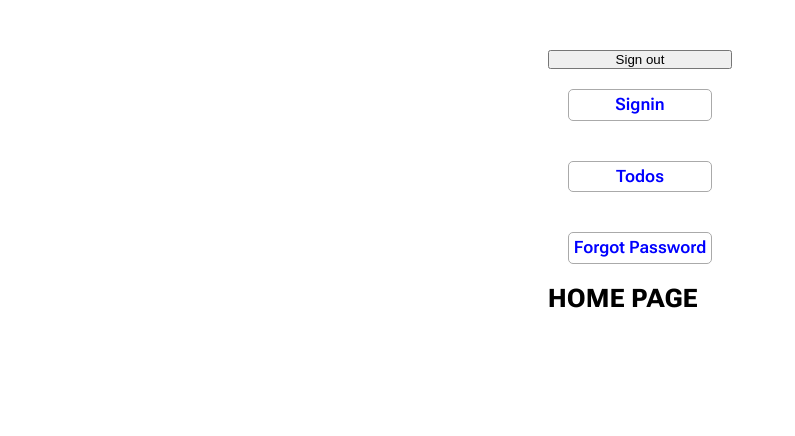
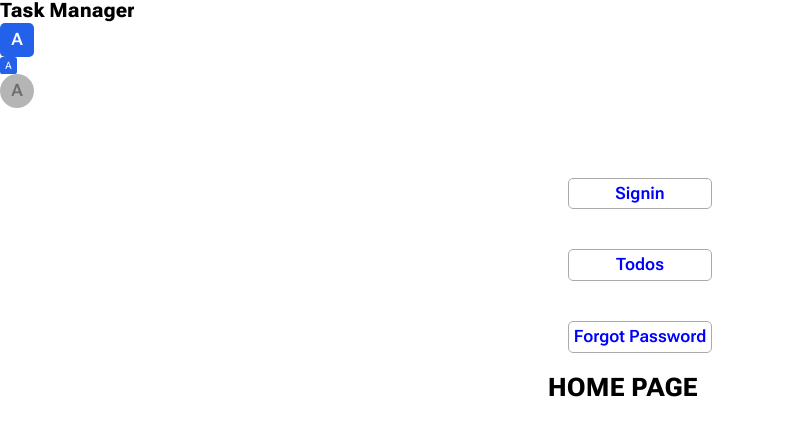
Before and after one commit to webioann/sandbox_prisma, a Next.js app: page / in a window 1280 px wide. Shown: the top 436 px of the page, without its empty margins (0-795 px from the left). Built offline with nearby package versions, Linux system fonts and the light colour scheme; no server answers.

Commit message:
start created first components

```diff
--- a/app/page.tsx
+++ b/app/page.tsx
@@ -1,18 +1,44 @@
 import Link from "next/link"
 import SignOutButton from "@/components/SignOutButton/SignOutButton";
+import Sidebar from "@/components/Sidebar/Sidebar"
+import WorkspaceLink from "@/components/WorkspaceLink/WorkspaceLink";
 import './global.css'
 
 export default async function Home() {
 
   return (
+    <>
+      <aside>
+        {/* top logo section */}
+        <section className="logo-section">
+          {/* icon */}
+          <h3>Task Manager</h3>
+        </section>
+        {/* workspaces section */}
+        <section className="workspaces">
+          <div>
+            <p className="workspaces-title"></p>
+            <WorkspaceLink/>
+          </div>
+          <ul className="workspace-item">
+
+          </ul>
+        </section>
+        {/* navigation menu */}
+        <section></section>
+        {/* projects section */}
+        <section></section>
+      </aside>
+
       <main className="main">
         <section className="container">
-        <SignOutButton/>
+          {/* <SignOutButton/> */}
           <Link href='/register' className="link-btn">Signin</Link>
           <Link href='/todos' className="link-btn">Todos</Link>
           <Link href='/forgot-password' className="link-btn">Forgot Password</Link>
           <h1>HOME PAGE</h1>
         </section>
       </main>
+    </>
   );
 }
--- /dev/null
+++ b/components/BadgeWithSymbol/BadgeWithSymbol.tsx
@@ -0,0 +1,17 @@
+import React from 'react'
+import './badge.css'
+
+type badgeProps = {
+    variant: 'circle' | 'cube' | 'big-cube'
+    symbol: string
+}
+
+function BadgeWithSymbol({ variant, symbol }: badgeProps) {
+    return (
+        <div className={variant}>
+            {symbol[0].toUpperCase()}
+        </div>
+    )
+}
+
+export default BadgeWithSymbol
--- /dev/null
+++ b/components/BadgeWithSymbol/badge.css
@@ -0,0 +1,39 @@
+.big-cube{
+    width: 2rem;
+    height: 2rem;
+    border-radius: 15%;
+    background-color: #2361ea;
+    /* color */
+    color: white;
+    font-size: 1rem;
+    font-weight: 600;
+    display: flex;
+    justify-content: center;
+    align-items: center;
+}
+.cube{
+    width: 1rem;
+    height: 1rem;
+    border-radius: 15%;
+    background-color: #2361ea;
+    font-size: 0.6rem;
+    /* color */
+    color: white;
+    font-weight: 400;
+    display: flex;
+    justify-content: center;
+    align-items: center;
+}
+.circle{
+    width: 2rem;
+    height: 2rem;
+    border-radius: 50%;
+    background-color: #b5b5b5;
+    /* color */
+    color: rgba(0, 0, 0, 0.4);
+    font-size: 1rem;
+    font-weight: 600;
+    display: flex;
+    justify-content: center;
+    align-items: center;
+}
--- /dev/null
+++ b/components/Sidebar/Sidebar.tsx
@@ -0,0 +1,9 @@
+import React, { ReactNode } from 'react'
+
+function Sidebar({children}:  Readonly<{ children: React.ReactNode }>) {
+    return (
+        <div>{children}</div>
+    )
+}
+
+export default Sidebar;
--- /dev/null
+++ b/components/WorkspaceLink/WorkspaceLink.tsx
@@ -0,0 +1,15 @@
+import React from 'react'
+import BadgeWithSymbol from '../BadgeWithSymbol/BadgeWithSymbol';
+import './workspace-link.css'
+
+function WorkspaceLink() {
+    return (
+        <div className='shield'>
+            <BadgeWithSymbol variant='big-cube' symbol='aqertgtq'/>
+            <BadgeWithSymbol variant='cube' symbol='aryey'/>
+            <BadgeWithSymbol variant='circle' symbol='agre'/>
+        </div>
+    )
+}
+
+export default WorkspaceLink;
```
Also changed, not shown: components/Container.tsx (deleted, +0 -21 lines), components/WorkspaceLink/workspace-link.css (added). Lines whose indentation alone changed are shown as unchanged.
